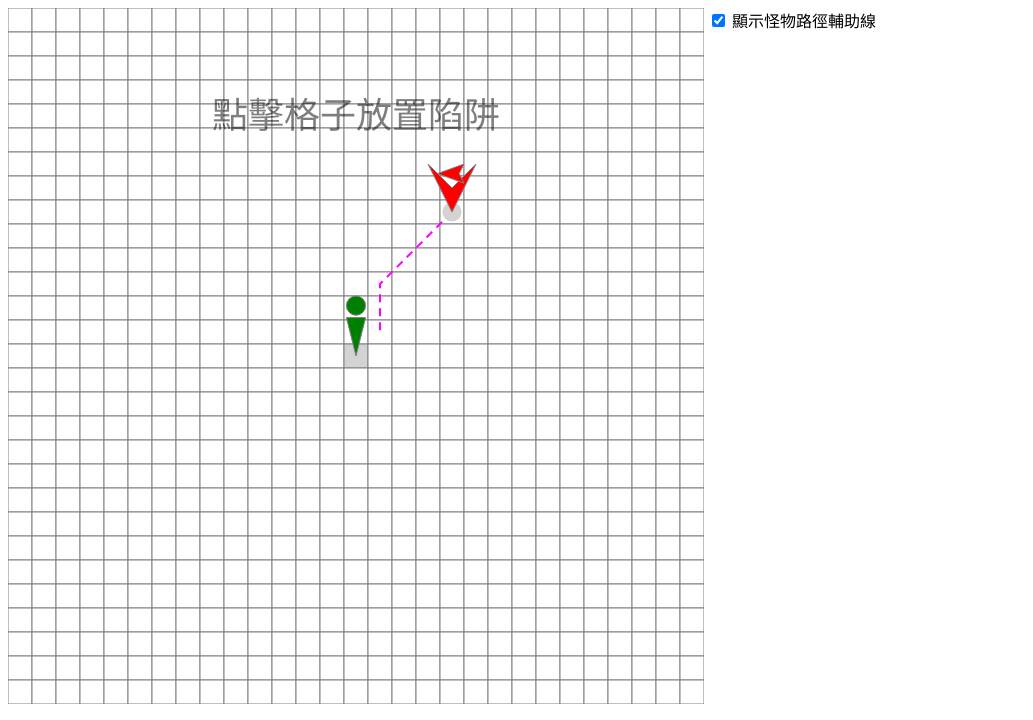
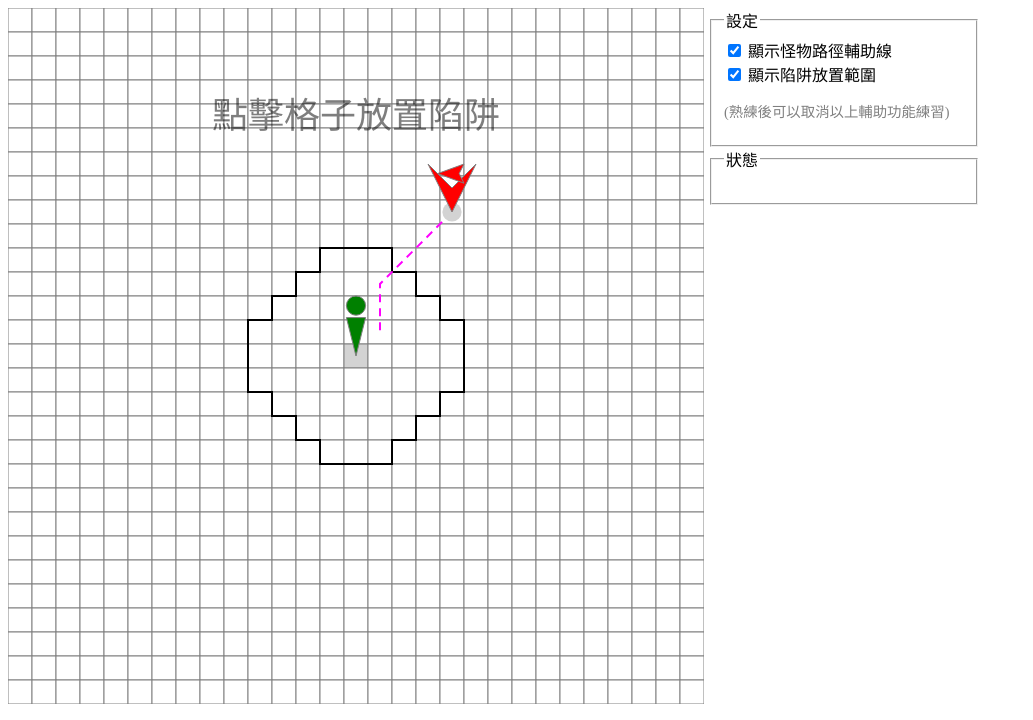
Before and after one commit to ro-rnai/trap, a plain HTML site: page index.html in a window 1280 px wide. Shown: the whole page, without its empty margins (0-1033 px from the left). Drawn offline with Linux system fonts and the light colour scheme.

Commit message:
add trap area hint

```diff
--- a/index.html
+++ b/index.html
@@ -17,11 +17,31 @@
 			display:inline-block;
 			vertical-align:top;
 		}
+		#msg{
+			color:blue;
+		}
+		fieldset{
+			width:240px;
+			font-size:16px;
+		}
+		.fieldText{
+			color:gray;
+			font-size:0.9em;
+		}
 	</style>
 	<div id="map" class="inlineDiv"></div>
 	<div class="inlineDiv">
-		<input type="checkbox" id="aux" onchange="refreshAuxLine()" checked> 顯示怪物路徑輔助線
-		<p id="msg"></p>
+		<fieldset>
+			<legend>設定</legend>
+			<input type="checkbox" id="aux" onchange="refreshAuxLine()" checked> 顯示怪物路徑輔助線<br>
+			<input type="checkbox" id="area" onchange="refreshTrapArea()" checked> 顯示陷阱放置範圍
+			<p class="fieldText">(熟練後可以取消以上輔助功能練習)</p>
+		</fieldset>
+		<fieldset>
+			<legend>狀態</legend>
+			<p id="msg"></p>
+		</fieldset>
+
 	</div>
 	<script src="main.js"></script>
 </body>
--- a/main.js
+++ b/main.js
@@ -18,6 +18,7 @@ let map=document.getElementById('map');
 let mob; //魔物的 svg
 let trap;
 let auxLine;
+let area; //陷阱可放置區域輔助線
 let hint;
 let mobX,mobY; //魔物座標
 let trapX,trapY; //魔物座標
@@ -79,7 +80,31 @@ let timer=false;
 		});
 		return line;
 	})();
+	area=(function(){
+		let path=svgCreate('path',{
+			transform:'translate('+14.5*cellWidth+','+14.5*cellWidth+')',
+			d:'M '+ -4.5*cellWidth+','+ -1.5*cellWidth + ' l '+([
+				cellWidth+',0 0,'+ -cellWidth,
+				cellWidth+',0 0,'+ -cellWidth,
+				cellWidth+',0 0,'+ -cellWidth,
+				3*cellWidth+',0',
+				'0,'+ cellWidth+' '+cellWidth+',0',
+				'0,'+ cellWidth+' '+cellWidth+',0',
+				'0,'+ cellWidth+' '+cellWidth+',0',
+				'0,'+ 3*cellWidth,
+				-cellWidth+',0 0,'+ cellWidth,
+				-cellWidth+',0 0,'+ cellWidth,
+				-cellWidth+',0 0,'+ cellWidth,
+				-3*cellWidth+',0',
+				'0,'+ -cellWidth+' '+ -cellWidth+',0',
+				'0,'+ -cellWidth+' '+ -cellWidth+',0',
+				'0,'+ -cellWidth+' '+ -cellWidth+',0',
+				'z'
+			].join(' '))
 
+		});
+		return path;
+	})();
 	//人物
 	let hunter=(function(){
 		let group=svgCreate('g',{
@@ -154,6 +179,7 @@ let timer=false;
 		}));
 		return group;
 	})();
+	svg.appendChild(area);
 	svg.appendChild(trap);
 	svg.appendChild(auxLine);
 	svg.appendChild(mob);
@@ -175,6 +201,7 @@ function resetMobPos()
 	setElementPos(trap,-10,-10);
 	acttionLock=false;
 	refreshAuxLine();
+	refreshTrapArea();
 }
 function setElementPos(ele,x,y) {
 
@@ -280,3 +307,13 @@ function refreshAuxLine()
 		auxLine.setAttributeNS(null,'style','stroke:none;fill:none');
 	}
 }
+
+function refreshTrapArea()
+{
+	let ck=document.getElementById('area').checked;
+	if(ck) {
+		area.setAttributeNS(null,'style',"fill:none;stroke-width:2px;stroke:black");
+	} else {
+		area.setAttributeNS(null,'style','stroke:none;fill:none');
+	}
+}
```
